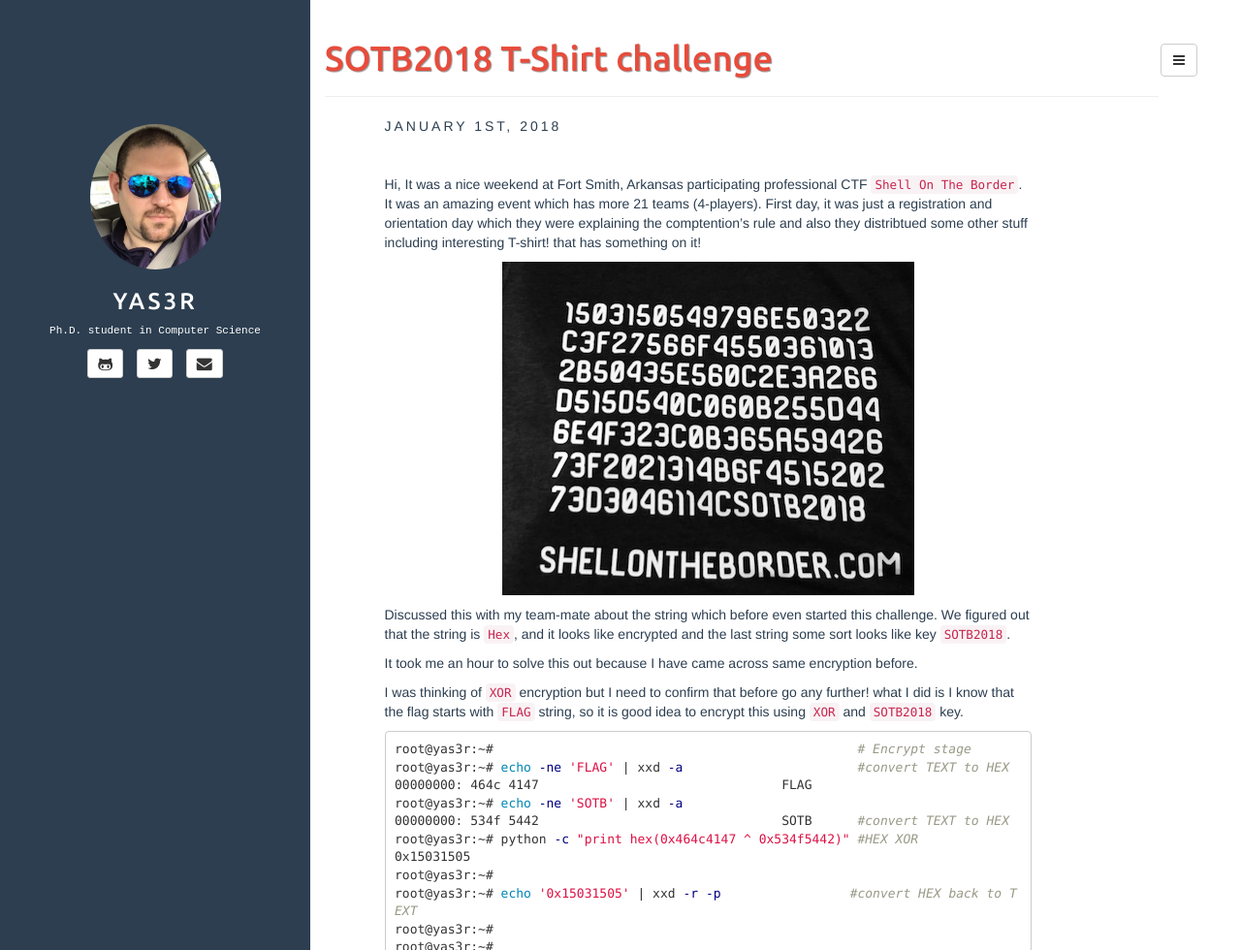
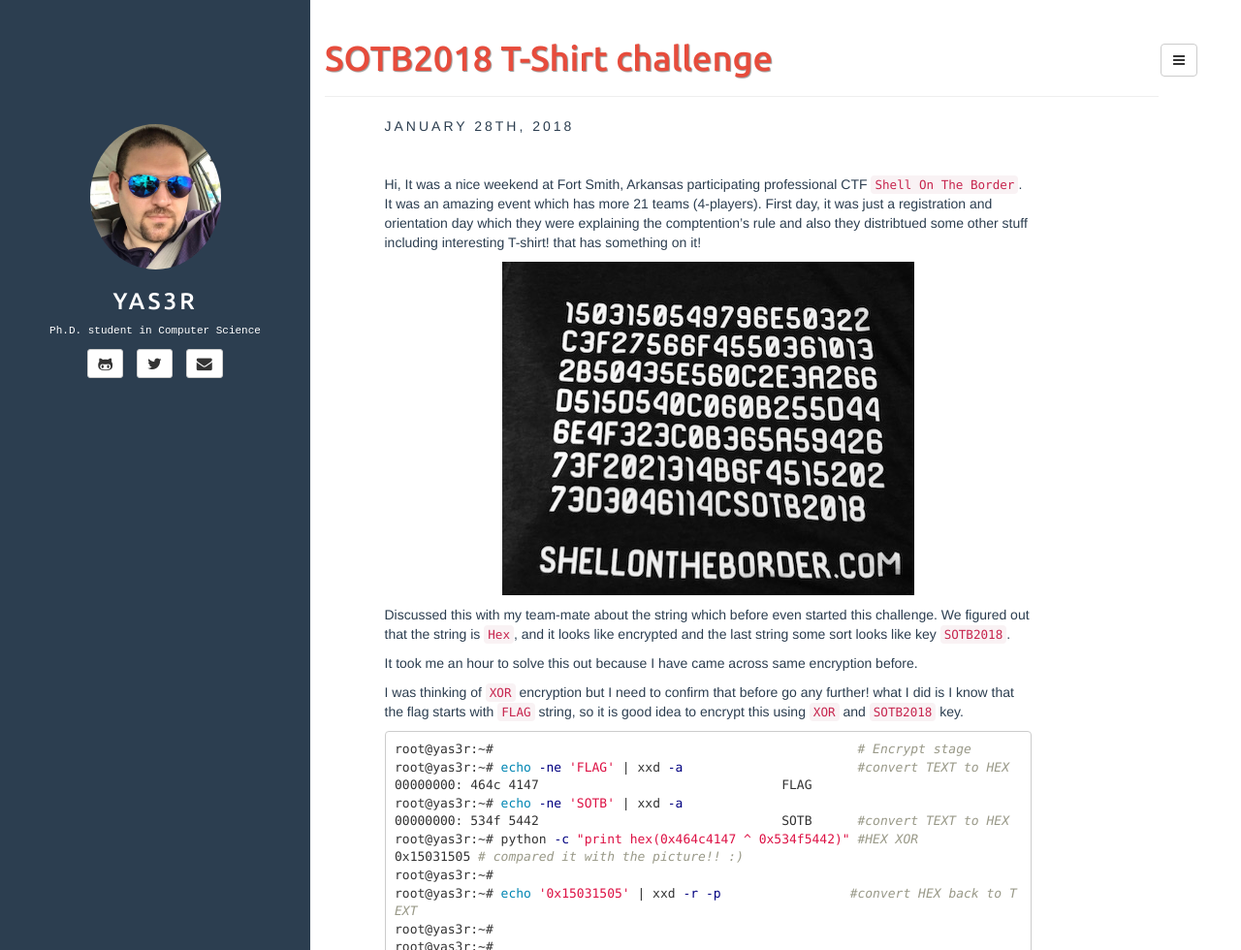
Before and after one commit to yaserfaraj/yaserfaraj.github.io, a Jekyll site: the page built from _posts/2018-01-28-SOTB-T-shirt-encryption.md, in a window 1280 px wide and 1400 px high. Shown: the top 980 px of the window at 97% size. Built offline with Jekyll 4.4.1, drawn with Linux system fonts in a browser that asks for light colours.

Commit message:
Modify post

```diff
--- a/_posts/2018-01-28-SOTB-T-shirt-encryption.md
+++ b/_posts/2018-01-28-SOTB-T-shirt-encryption.md
@@ -28,7 +28,7 @@
 root@yas3r:~# echo -ne 'SOTB' | xxd -a
 00000000: 534f 5442                                SOTB      #convert TEXT to HEX
 root@yas3r:~# python -c "print hex(0x464c4147 ^ 0x534f5442)" #HEX XOR
-0x15031505
+0x15031505 # compared it with the picture!! :)
 root@yas3r:~#
 root@yas3r:~# echo '0x15031505' | xxd -r -p                 #convert HEX back to TEXT
 root@yas3r:~#
```
Also changed, not shown: other parts of _posts/2018-01-28-SOTB-T-shirt-encryption.md (+1 -1 lines).
